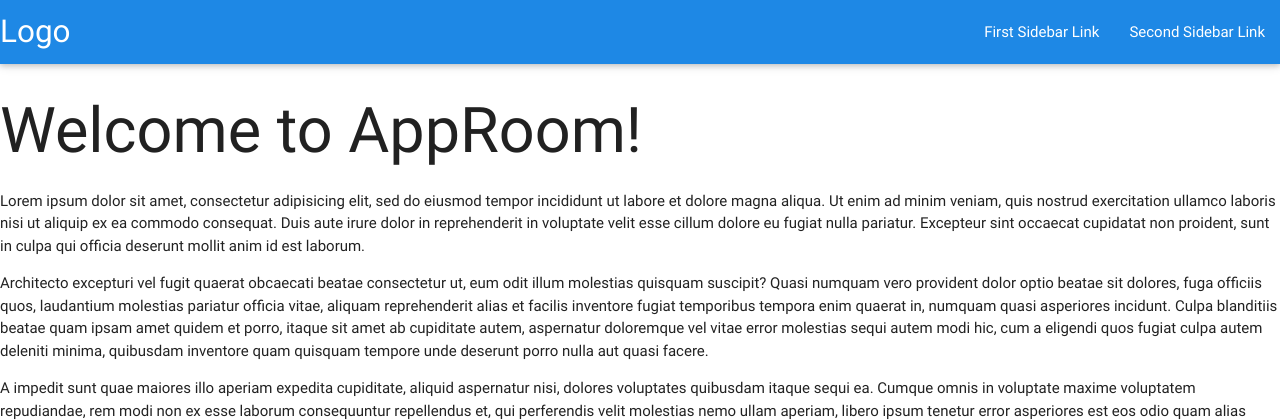
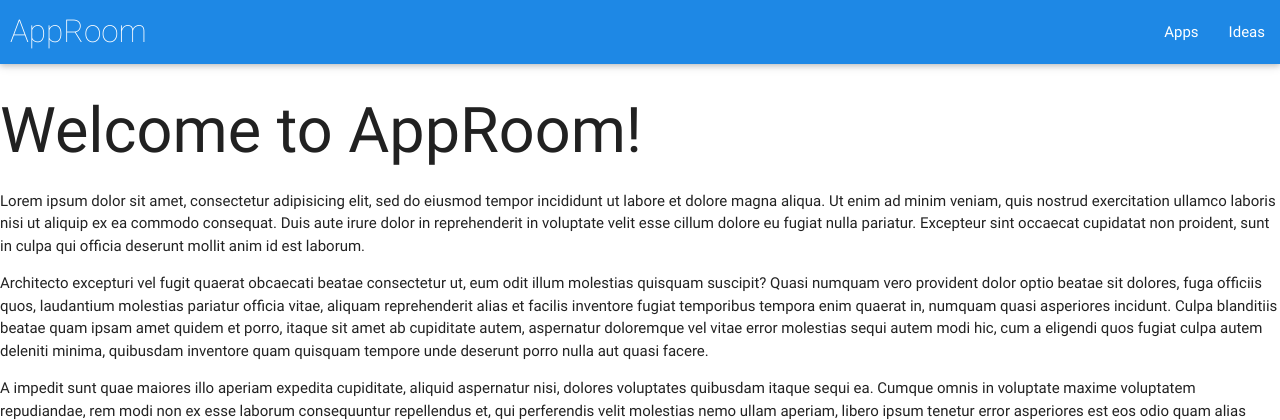
Before and after one commit to abhiniype/approom, a Django app: page / in a window 1280 px wide. Shown: the top 420 px of the page. Run offline with Django 3.2, Linux system fonts and the light colour scheme; some libraries are stand-ins or nearby versions.

Commit message:
Navbar logo modified, navbar items'Apps' and 'Ideas' added

```diff
--- a/approom/templates/base.html
+++ b/approom/templates/base.html
@@ -19,9 +19,11 @@
   <!--Let browser know website is optimized for mobile-->
   <meta name="viewport" content="width=device-width, initial-scale=1.0, maximum-scale=1.0, user-scalable=no"/>
 
-
-  <style>
-
+	<style type="text/css" rel="stylesheet">
+    #nav-logo{
+    	padding-left:10px;
+      font-weight:200;
+    }
   </style>
   <!--[if IE]>
     <script type="text/javascript">
@@ -42,16 +44,16 @@
 </head>
 <body class="{% block body_class %}{% endblock %}">
 
-
+	  <!--Main Navbar-->
       <nav class="navbar-fixed blue darken-1 z-depth-1">
-        <a href="#" class="brand-logo">Logo</a>
+        <a href="#" id="nav-logo" class="brand-logo">AppRoom</a>
         <ul class="right hide-on-med-and-down">
-          <li><a href="#!">First Sidebar Link</a></li>
-          <li><a href="#!">Second Sidebar Link</a></li>
+          <li><a href="#!">Apps</a></li>
+          <li><a href="#!">Ideas</a></li>
         </ul>
         <ul id="slide-out" class="side-nav">
-          <li><a href="#!">First Sidebar Link</a></li>
-          <li><a href="#!">Second Sidebar Link</a></li>
+          <li><a href="#!">Apps</a></li>
+          <li><a href="#!">Ideas</a></li>
         </ul>
         <a href="#" data-activates="slide-out" class="button-collapse"><i class="mdi-navigation-menu"></i></a>
       </nav>
```
